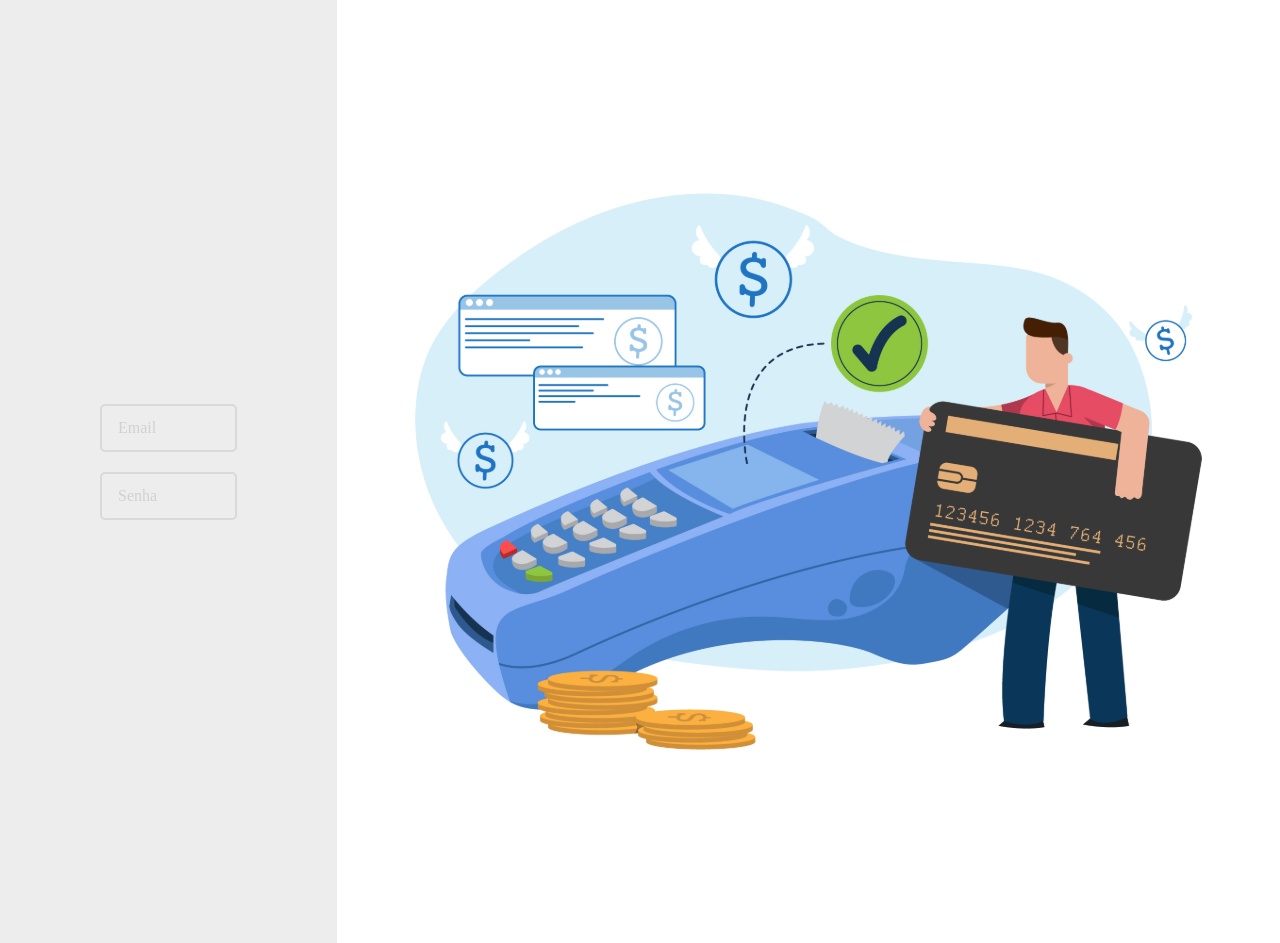
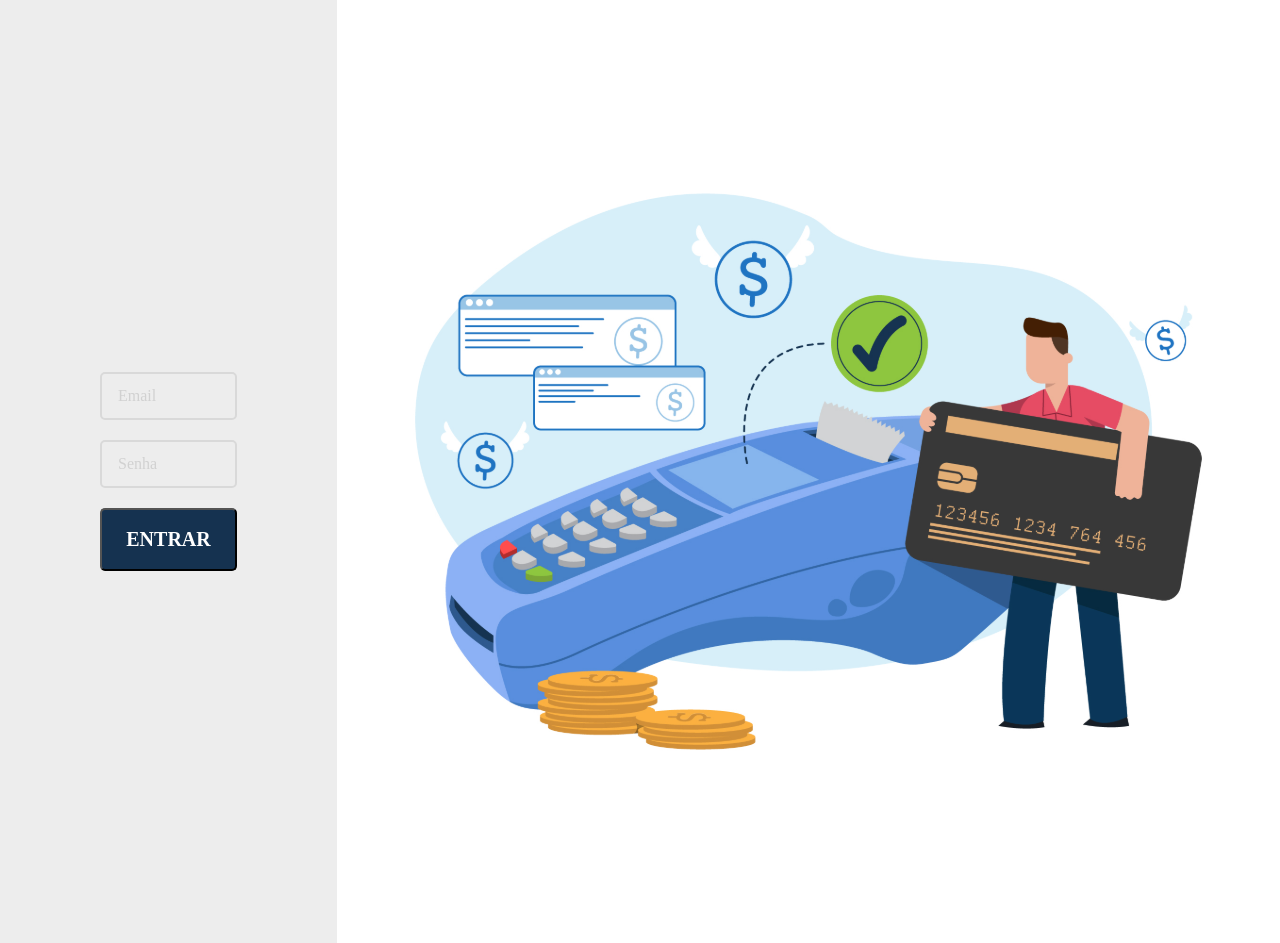
Before and after one commit to Cleydsonsl/picpay-frontend-challenge, a React (Vite) app: page / in a window 1280 px wide. Built offline with nearby package versions, Linux system fonts and the light colour scheme.

Commit message:
feat: create button component

```diff
--- /dev/null
+++ b/src/components/Button/index.tsx
@@ -0,0 +1,19 @@
+import React from 'react';
+
+import { ButtonHTMLAttributes } from 'react';
+
+import { Container, Title } from './styles';
+
+interface Props extends ButtonHTMLAttributes<any> {
+  title: string;
+}
+
+export function Button({ title, ...rest }: Props){
+  return (
+    <Container {...rest}>
+      <Title>
+        {title}
+      </Title>
+    </Container>
+  );
+};
--- /dev/null
+++ b/src/components/Button/styles.ts
@@ -0,0 +1,18 @@
+import styled from 'styled-components';
+import { mixins } from '../../styles/mixins';
+
+export const Container = styled.button`
+  width: 100%;
+  background: ${mixins.colors.primary};
+
+  padding: 18px;
+  border-radius: 5px;
+  align-items: center;
+
+`;
+
+export const Title = styled.h3`
+  font-family: ${mixins.fonts.bold};
+  font-size: 20px;
+  color: ${mixins.colors.shape};
+`
--- a/src/pages/SignIn/index.tsx
+++ b/src/pages/SignIn/index.tsx
@@ -1,6 +1,7 @@
 import React from 'react';
 
 import brandImg from '../../assets/brand.svg'
+import { Button } from '../../components/Button';
 import { Input } from '../../components/Input';
 
 import { Container, Brand, Login } from './styles';
@@ -11,6 +12,7 @@ export function SignIn(){
       <Login>
         <Input placeholder='Email'></Input>
         <Input placeholder='Senha'></Input>
+        <Button title='ENTRAR'></Button>
       </Login>
       <Brand>
         <img src={brandImg} alt="brand" />
```
